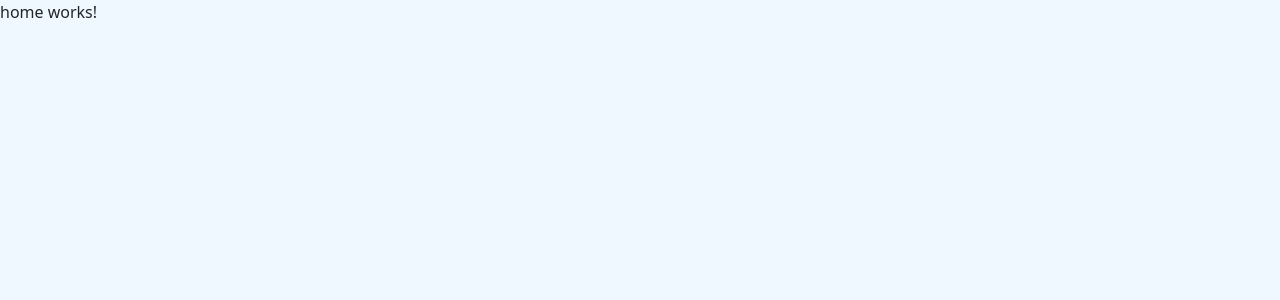
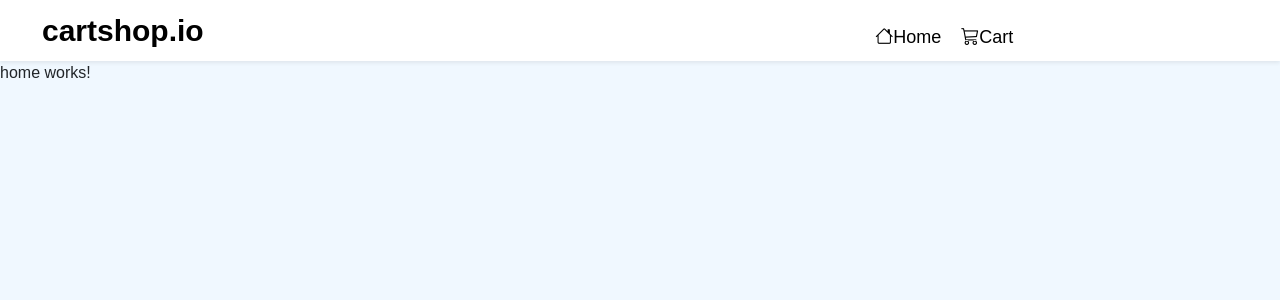
Before and after one commit to UchithmaSenevirathne/Angular-E-commerce-App, an Angular app: page / in a window 1280 px wide. Shown: the top 300 px of the page. Built offline with nearby package versions, Linux system fonts and the light colour scheme.

Commit message:
add some content

```diff
--- a/src/app/app.module.ts
+++ b/src/app/app.module.ts
@@ -5,12 +5,14 @@ import { AppRoutingModule } from './app-routing.module';
 import { AppComponent } from './app.component';
 import { NavbarComponent } from './navbar/navbar.component';
 import { HomeComponent } from './home/home.component';
+import { ProductPageComponent } from './product-page/product-page.component';
 
 @NgModule({
   declarations: [
     AppComponent,
     NavbarComponent,
-    HomeComponent
+    HomeComponent,
+    ProductPageComponent
   ],
   imports: [
     BrowserModule,
--- a/src/app/home/home.component.html
+++ b/src/app/home/home.component.html
@@ -1 +1,2 @@
+<app-navbar></app-navbar>
 <p>home works!</p>
--- a/src/app/navbar/navbar.component.html
+++ b/src/app/navbar/navbar.component.html
@@ -1 +1,13 @@
-<p>navbar works!</p>
+<nav class="container-fluid bg-white py-2 shadow-sm">
+    <div class="row">
+
+        <div class="col-lg-4 col-12">
+            <a routerLink="/" class="brand">cartshop.io</a>
+        </div>
+
+        <div class="col-lg-4 col-12 offset-lg-4 mt-3">
+            <a routerLink="/" class="link"><i class="bi bi-house"></i>Home</a>
+            <a routerLink="/cart" class="link"><i class="bi bi-cart3"></i>Cart</a>
+        </div>
+    </div>
+</nav>
--- a/src/app/navbar/navbar.component.scss
+++ b/src/app/navbar/navbar.component.scss
@@ -0,0 +1,26 @@
+.brand {
+    font-size: 30px;
+    font-weight: bold;
+    color: #000;
+    text-decoration: none;
+    padding: 0px 30px;
+}
+
+.link {
+    text-decoration: none;
+    font-size: 18px;
+    color: #000;
+    padding: 0px 10px;
+    font-weight: 400;
+}
+
+.link:hover{
+    color: blue;
+}
+
+@media screen and (max-width:600px) {
+    .brand
+    {
+        padding: 0px 10px;
+    }
+}
--- /dev/null
+++ b/src/app/product-page/product-page.component.html
@@ -0,0 +1 @@
+<p>product-page works!</p>
--- a/src/styles.scss
+++ b/src/styles.scss
@@ -4,4 +4,5 @@ body {
     padding: 0;
     box-sizing: border-box;
     background-color: aliceblue;
+    font-family: Arial, Helvetica, sans-serif;
 }
```
Also changed, not shown: src/app/product-page/product-page.component.ts (added, +10 -0 lines), src/app/service/get-data.service.ts (added, +9 -0 lines), src/app/product-page/product-page.component.scss (added), 2 other files (tests, documents, lock files or other folders).
